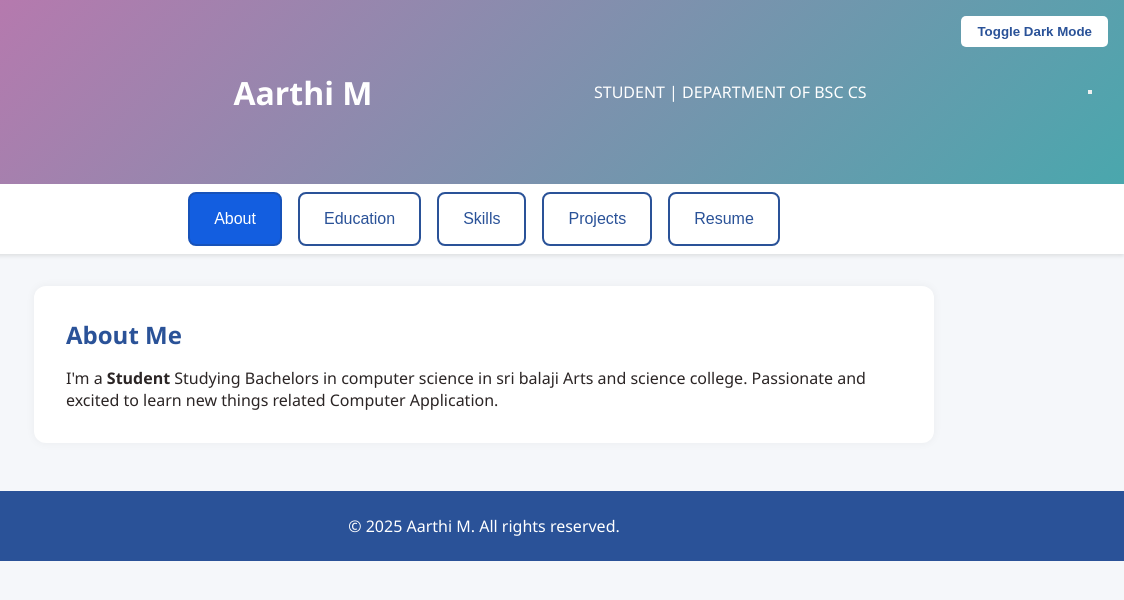
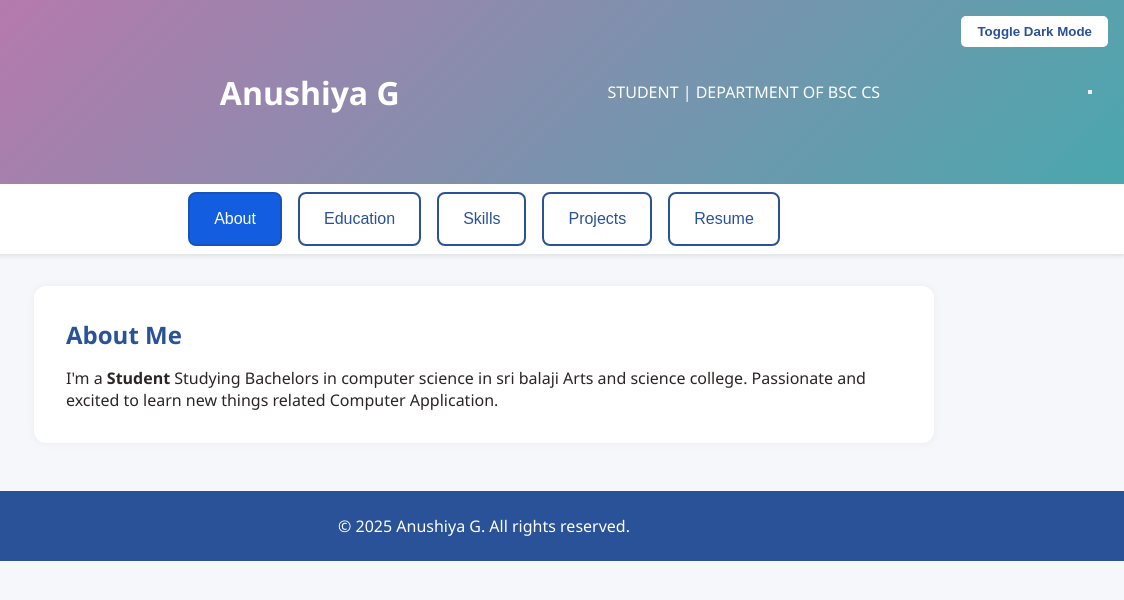
Before and after one commit to Anushiya270112/TNSDC-FWD-DP1, a plain HTML site: page Index.html in a window 1280 px wide. Shown: the full height of the page, 156-1280 px from the left. Drawn offline with Linux system fonts and the light colour scheme.

Commit message:
Update index.html

```diff
--- a/Index.html
+++ b/Index.html
@@ -3,7 +3,7 @@
 <head>
   <meta charset="UTF-8" />
   <meta name="viewport" content="width=device-width, initial-scale=1.0"/>
-  <title>Aarthi M Portfolio</title>
+  <title> Anushiya GPortfolio</title>
   <style>
     * {
       margin: 0;
@@ -200,7 +200,7 @@
   <button class="dark-toggle" onclick="toggleDarkMode()">Toggle Dark Mode </button>
   <img src="aarthi.jpeg" alt="Profile Picture" class="profile-picture" id="profileImage" style="margin: 0 1rem 0 0; align-self: flex-start;">
   <div style="text-align: left;">
-    <h1>Aarthi M
+    <h1>Anushiya G
     </h1>
 
   </div>
@@ -255,7 +255,7 @@
 </section>
 
 <footer>
-  <p>&copy; 2025 Aarthi M. All rights reserved.</p>
+  <p>&copy; 2025 Anushiya G. All rights reserved.</p>
 </footer>
 
 <script>
```
